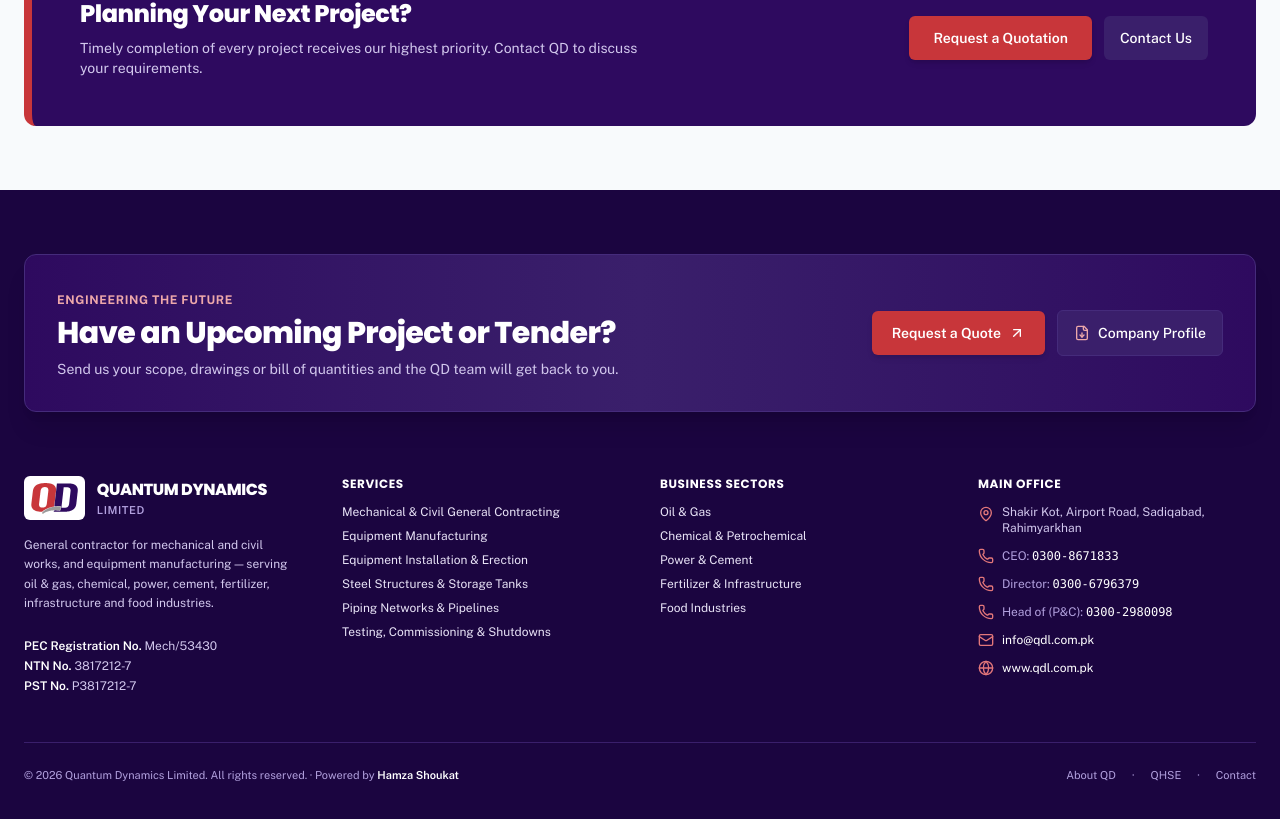
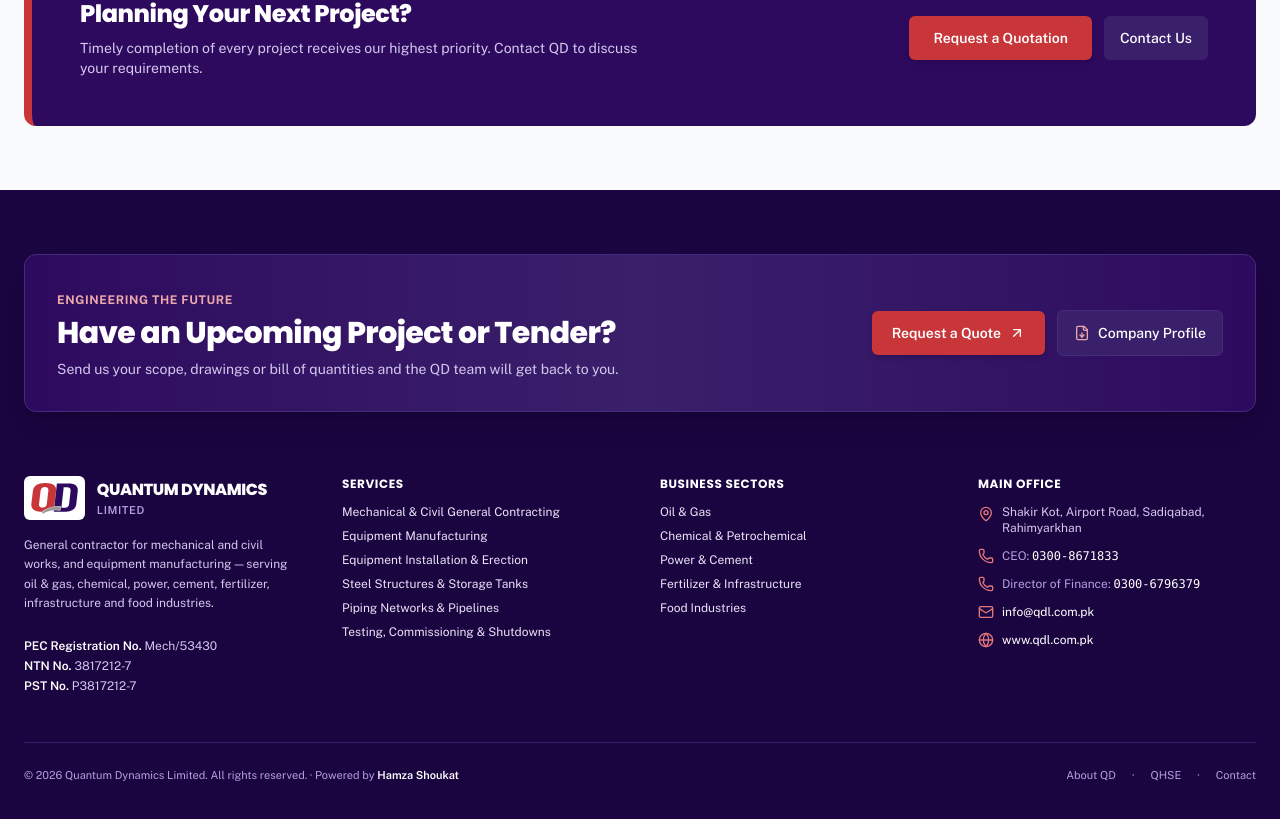
Before and after one commit to Hamzashoukat003/Quantum-Dynamics, a React (Vite) app: page / in a window 1280 px wide. Shown: the part 3811-4630 px from the top of the page. Built offline with nearby package versions, Linux system fonts and the light colour scheme.

Commit message:
add the contact number

```diff
--- a/src/data/companyData.ts
+++ b/src/data/companyData.ts
@@ -29,8 +29,7 @@ export const COMPANY_INFO = {
   phonePrimary: '0300-8671833',
   phones: [
     { label: 'CEO', tel: '0300-8671833' },
-    { label: 'Director', tel: '0300-6796379' },
-    { label: 'Head of (P&C)', tel: '0300-2980098' },
+    { label: 'Director of Finance', tel: '0300-6796379' },
   ],
   stats: [
     { value: '2 Decades', label: "Founders' experience in installation & erection" },
@@ -63,7 +62,8 @@ export const REGISTRATION = [
 
 export const LEADERSHIP_TEAM: LeadershipMember[] = [
   { name: 'Kaiwan Danish', role: 'Chief Executive Officer', phone: '0300-8671833', email: 'kaiwandanish@gmail.com' },
-  { name: 'Shafiq Aslam', role: 'Director', phone: '0300-6796379', email: 'shafiqaslamsas@gmail.com' },
+  { name: 'Shafiq Aslam', role: 'Director of Finance', phone: '0300-6796379', email: 'shafiqaslamsas@gmail.com' },
+  { name: 'Awais Ali', role: 'Director of Tech/Operations', phone: '0300-2980098', email: 'aavais@outlook.com' },
 ];
 
 export const IMAGES = {
```
